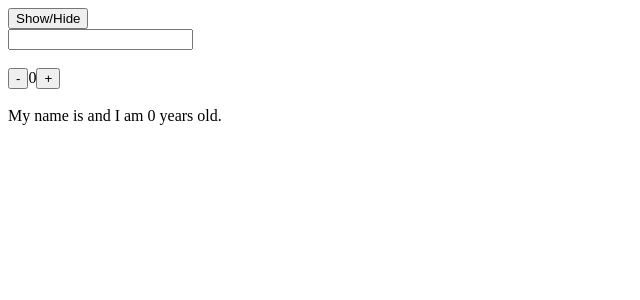
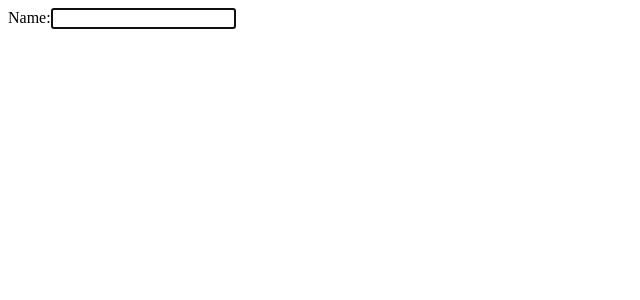
Before and after one commit to Hamm01/testing-reactPRoject, a React (Vite) app: page / in a window 1280 px wide. Shown: the top 300 px of the page, without its empty margins (0-640 px from the left). Built offline with nearby package versions, Linux system fonts and the light colour scheme.

Commit message:
useRef in class component to focus the input

```diff
--- a/src/App.jsx
+++ b/src/App.jsx
@@ -1,17 +1,27 @@
-import { useState } from "react"
-import { Child } from "./Child"
+import React from 'react'
 
-export default function App() {
-  const [show, setShow] = useState(true)
 
-  const childComponent = show ? <Child /> : null
+class App extends React.Component {
+  constructor(props){
+    super(props)
+    this.state ={
+      name: " ",
+    }
+    this.inputref = React.createRef()
+  }
+ componentDidMount(){
+  this.inputref.current.focus()
+}
+  render(){
+   return(
+     <>
+     <label >Name:
+       <input type="text"
+       ref={this.inputref} defaultValue={this.state.name} onChange={e => this.setState({name: this.setState(e.target.value)})}/>
+     </label>
+     </>
+    )
+  }
+}
 
-  return (
-    <div>
-      <button onClick={() => setShow(currentShow => !currentShow)}>
-        Show/Hide
-      </button>
-      {childComponent}
-    </div>
-  )
-}
+export default App
```
